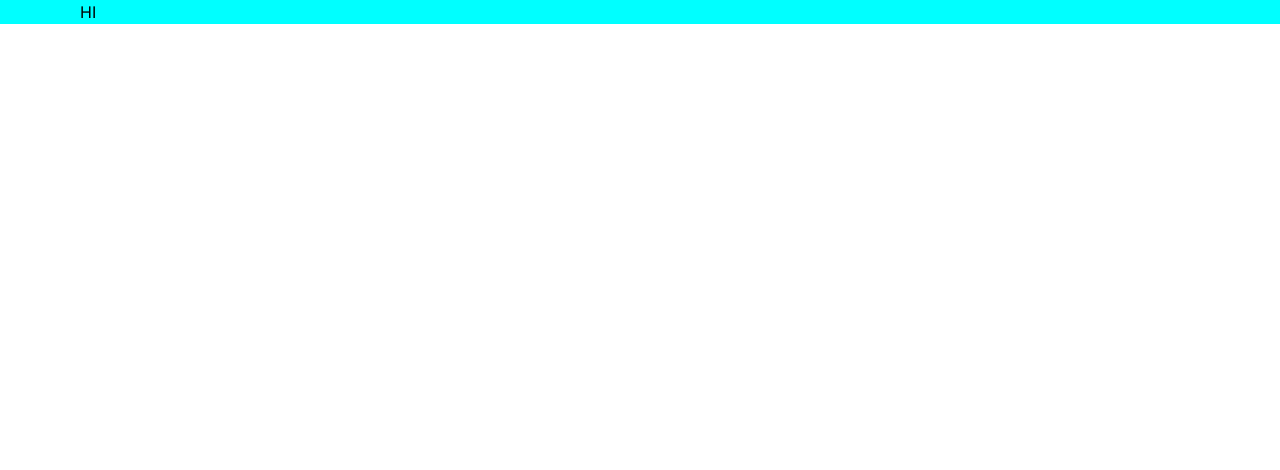
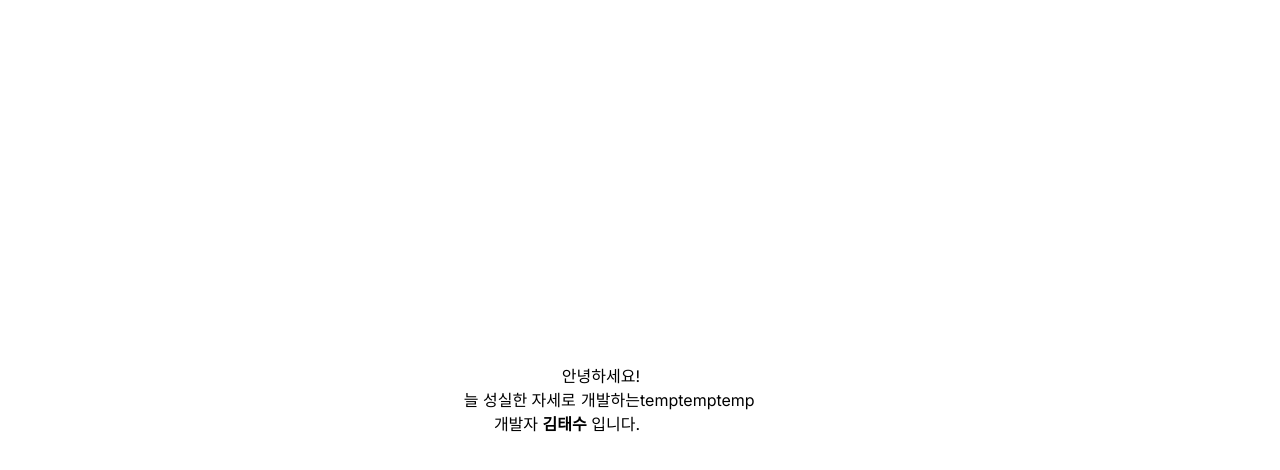
Before and after one commit to benyy0101/my-blog, a Next.js app: page / in a window 1280 px wide. Shown: the top 470 px of the page. Built offline with nearby package versions, Linux system fonts and the light colour scheme.

Commit message:
FEAT: Introduction

```diff
--- /dev/null
+++ b/src/app/component/Intro.tsx
@@ -0,0 +1,33 @@
+import React from "react";
+import { TypeAnimation } from "react-type-animation";
+
+function Intro() {
+  return (
+    <>
+      <div>안녕하세요!</div>
+      <div>
+        <TypeAnimation
+          style={{ fontSize: "1em", width: "7em" }}
+          sequence={[
+            "배움과 적용으로", // Types 'One'
+            1000, // Waits 1s
+            "늘 성실한 자세로", // Deletes 'One' and types 'Two'
+            1000, // Waits 2s
+            () => {
+              console.log("Sequence completed");
+            },
+          ]}
+          wrapper="span"
+          repeat={Infinity}
+          preRenderFirstString
+        />
+        <span>개발하는</span>
+      </div>
+      <div>
+        개발자 <span className="font-bold">김태수</span> 입니다.
+      </div>
+    </>
+  );
+}
+
+export default Intro;
--- /dev/null
+++ b/src/app/component/Navbar.tsx
@@ -0,0 +1,41 @@
+"use client";
+
+import { motion, useScroll, useSpring } from "framer-motion";
+import React from "react";
+
+function Navbar() {
+  const { scrollYProgress } = useScroll();
+  const scaleX = useSpring(scrollYProgress, {
+    stiffness: 100,
+    damping: 30,
+    restDelta: 0.001,
+  });
+  return (
+    <motion.div
+      className="fixed w-full h-16 bg-green-500"
+      initial={{ opacity: 0, scale: 0.5 }}
+      animate={{ opacity: 1, scale: 1 }}
+      transition={{
+        duration: 0.8,
+        delay: 0.5,
+        ease: [0, 0.71, 0.2, 1.01],
+      }}
+    >
+      <div className=" flex justify-between h-full items-center px-6">
+        <div>김태수 포트폴리오</div>
+        <div className="flex">
+          <div>1</div>
+          <div>2</div>
+          <div>3</div>
+          <div>4</div>
+        </div>
+      </div>
+      <motion.div
+        style={{ scaleX }}
+        className=" bg-red-500 h-2 w-full origin-top-left"
+      />
+    </motion.div>
+  );
+}
+
+export default Navbar;
--- a/src/app/layout.tsx
+++ b/src/app/layout.tsx
@@ -1,6 +1,7 @@
 import type { Metadata } from "next";
 import { Inter } from "next/font/google";
 import "./globals.css";
+import { Providers } from "./provider";
 
 const inter = Inter({ subsets: ["latin"] });
 
@@ -18,7 +19,7 @@ export default function RootLayout({
     <html lang="en">
       <body className={inter.className}>
         <div className="root-container">
-          <div className="root-wrapper">{children}</div>
+          <Providers>{children}</Providers>
         </div>
       </body>
     </html>
--- a/src/app/page.tsx
+++ b/src/app/page.tsx
@@ -1,7 +1,53 @@
+"use client";
 
+import { Tooltip } from "@chakra-ui/react";
+import { useEffect, useState } from "react";
+import { motion } from "framer-motion";
+import { HomeIcon } from "@heroicons/react/24/outline";
+import Navbar from "./component/navbar";
+import Intro from "./component/intro";
 
-export default function Home() {
+function Home() {
+  const [scroll, setScroll] = useState<boolean>(false);
+  useEffect(() => {
+    const handleScroll = () => {
+      if (window.scrollY > 5) {
+        setScroll(true);
+      } else {
+        setScroll(false);
+      }
+    };
+
+    window.addEventListener("scroll", handleScroll);
+
+    return () => {
+      window.removeEventListener("scroll", handleScroll);
+    };
+  }, []);
   return (
-    <div>HI</div>
+    <div className="relative">
+      {scroll && <Navbar />}
+      <div className="flex h-[100vh]">
+        <div className="h-full flex-grow-[1] flex flex-col justify-center items-end w-full">
+          <Intro />
+          <div>
+            <Tooltip label="hover me">
+              <motion.div
+                className="box"
+                whileHover={{ scale: 1.1 }}
+                transition={{ type: "spring", stiffness: 400, damping: 10 }}
+              >
+                <HomeIcon />
+              </motion.div>
+            </Tooltip>
+          </div>
+        </div>
+        <div className="h-full flex-grow-[1] flex justify-start items-center w-full">
+          temptemptemp
+        </div>
+      </div>
+    </div>
   );
 }
+
+export default Home;
--- /dev/null
+++ b/src/app/provider.tsx
@@ -0,0 +1,7 @@
+"use client";
+
+import { ChakraProvider } from "@chakra-ui/react";
+
+export function Providers({ children }: { children: React.ReactNode }) {
+  return <ChakraProvider>{children}</ChakraProvider>;
+}
```
Also changed, not shown: package.json (+8 -1 lines), 1 other file (tests, documents, lock files or other folders).
